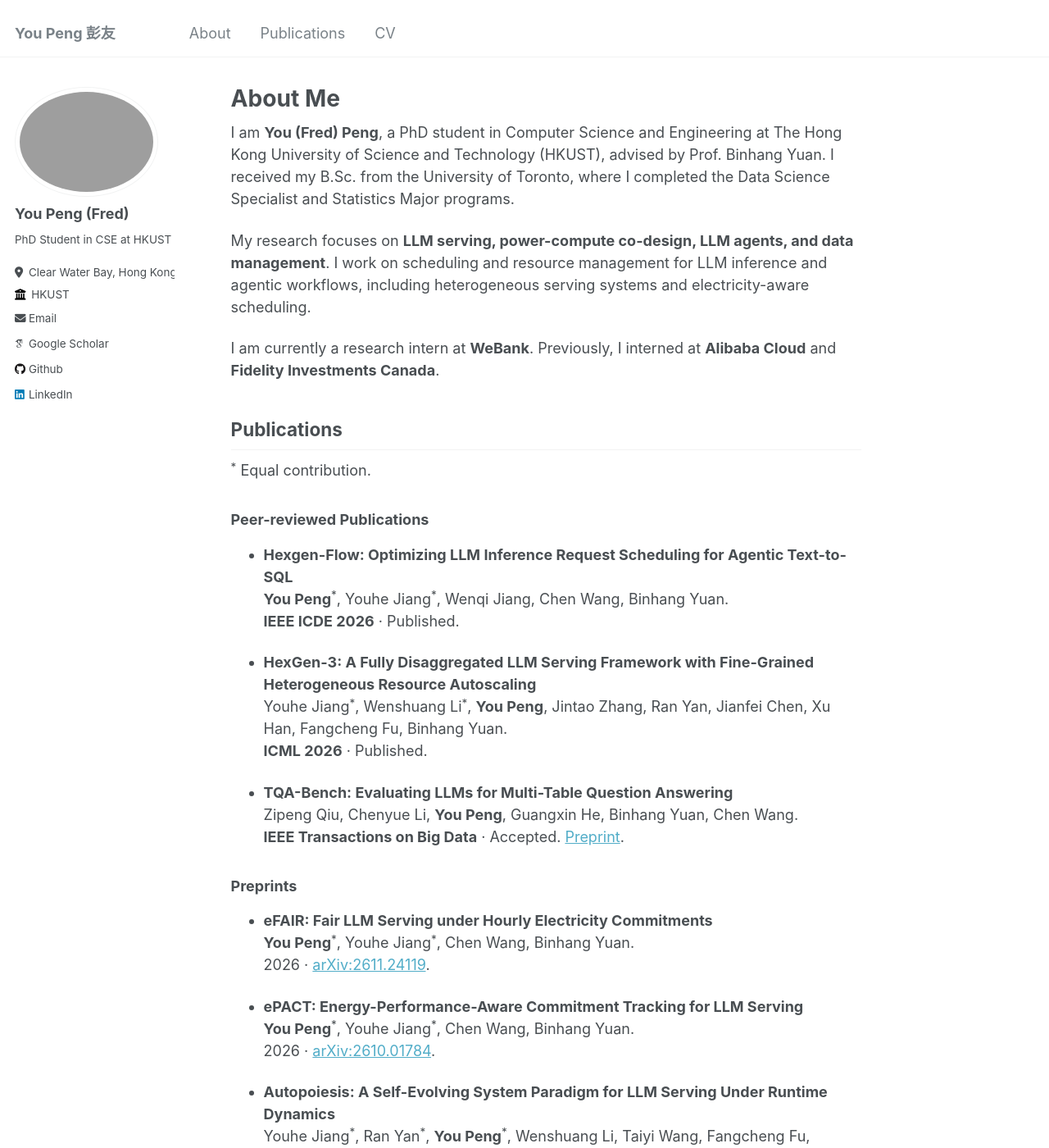
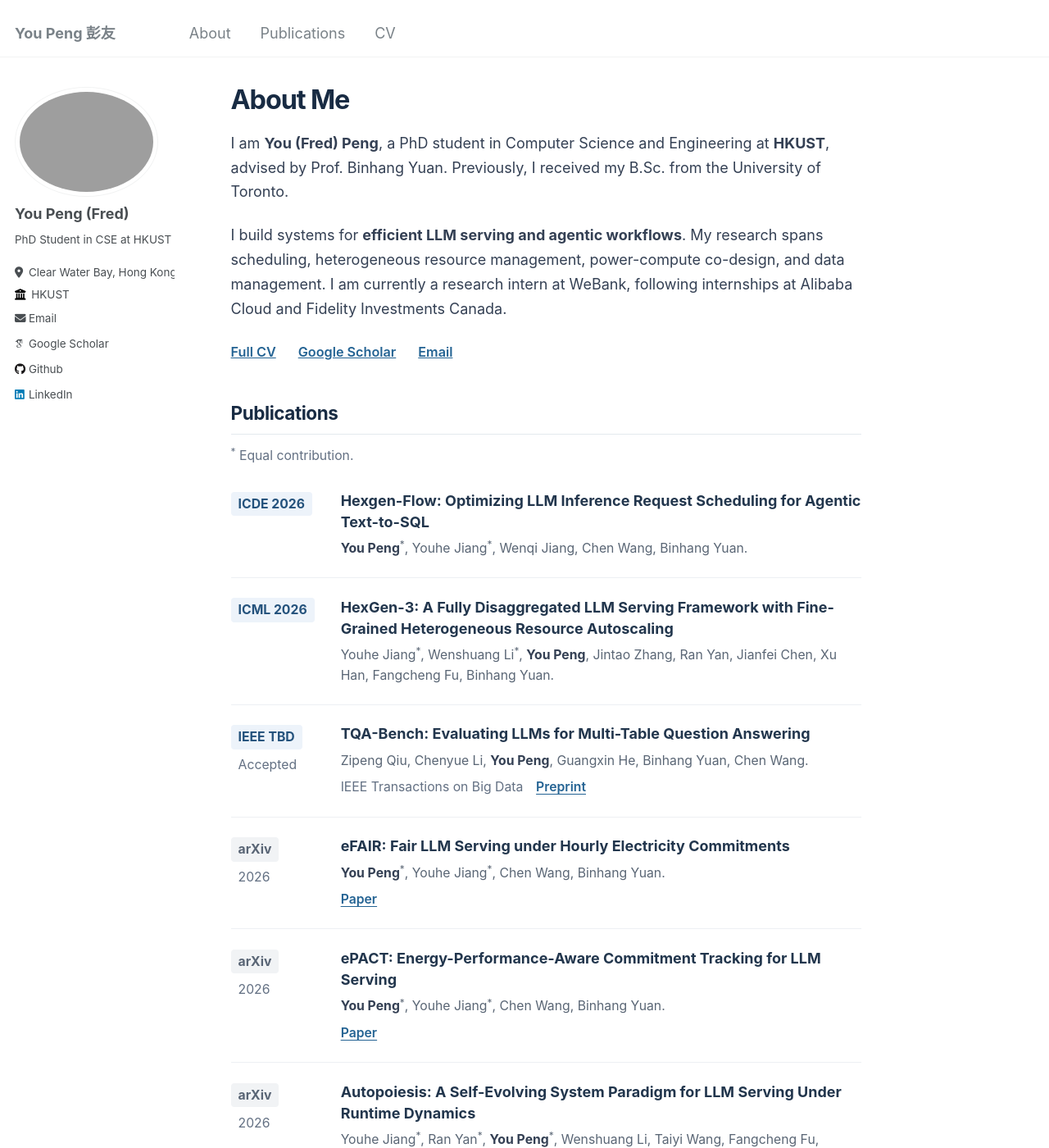
Before and after one commit to Fredooooooo/Fredooooooo.github.io, a Jekyll site: the page built from _pages/about.md, in a window 1280 px wide and 1400 px high. Shown: the whole window at 82% size. Built offline with Jekyll 4.4.1, drawn with Linux system fonts in a browser that asks for light colours; some web fonts are replaced; some of the changed text lies outside the part shown.

Commit message:
Refine academic homepage layout and unify publication list

```diff
--- /dev/null
+++ b/_includes/profile-details.html
@@ -0,0 +1,48 @@
+<section class="profile-section" aria-labelledby="experience">
+  <h2 id="experience">Experience</h2>
+  <div class="profile-entry">
+    <div class="entry-heading"><h3>WeBank</h3><span class="entry-date">Dec 2025–Present</span></div>
+    <p class="entry-role">Research Intern · Shenzhen</p>
+    <p>Scheduling agentic LLM workflows under end-to-end latency objectives, using workload traces and profiling to guide resource allocation.</p>
+  </div>
+  <div class="profile-entry">
+    <div class="entry-heading"><h3>Alibaba Cloud</h3><span class="entry-date">Jun–Oct 2025</span></div>
+    <p class="entry-role">Research Intern, Data+AI · Beijing</p>
+    <p>Scalable text deduplication in distributed cloud systems, with performance and cost evaluation across execution strategies.</p>
+  </div>
+  <div class="profile-entry">
+    <div class="entry-heading"><h3>Fidelity Investments Canada</h3><span class="entry-date">May 2022–Apr 2023</span></div>
+    <p class="entry-role">Machine Learning Analytics Intern · Ontario</p>
+    <p>Fund recommendation with ensemble models and knowledge graph features across 114 funds and 1,000+ dealers, improving top-5 recall by 10% over the prior system in day-to-day comparisons.</p>
+  </div>
+</section>
+
+<section class="profile-section" aria-labelledby="education">
+  <h2 id="education">Education</h2>
+  <div class="profile-entry">
+    <div class="entry-heading"><h3>HKUST</h3><span class="entry-date">2024–Present</span></div>
+    <p>PhD in Computer Science and Engineering<br /><span class="entry-secondary">Advisor: Prof. Binhang Yuan · CGA 3.77/4.3</span></p>
+  </div>
+  <div class="profile-entry">
+    <div class="entry-heading"><h3>University of Toronto</h3><span class="entry-date">2019–2024</span></div>
+    <p>B.Sc., Data Science Specialist &amp; Statistics Major<br /><span class="entry-secondary">CGPA 3.91/4.0</span></p>
+  </div>
+</section>
+
+<section class="profile-section" aria-labelledby="awards">
+  <h2 id="awards">Honors &amp; Awards</h2>
+  <div class="award-row"><span>HKUST RedBird Academic Excellence Award</span><span class="entry-date">2025–2026</span></div>
+  <div class="award-row"><span>University of Toronto Dean's List Scholar</span><span class="entry-date">2020–2023</span></div>
+</section>
+
+<section class="profile-section" aria-labelledby="research-projects">
+  <h2 id="research-projects">Research Projects</h2>
+  <div class="profile-entry">
+    <h3>Scientific computing infrastructure</h3>
+    <p>Participant in the National Key R&amp;D Program of China subproject on a <em>Superintelligence-Integrated Scientific Computing Service Platform</em> (2026ZD0124300).</p>
+  </div>
+  <div class="profile-entry">
+    <h3>Resource scheduling &amp; data governance</h3>
+    <p>Participant in the HKUST Shenzhen Research Institute project on intelligent computing resource scheduling and adaptive pipeline systems for complex multimodal data governance.</p>
+  </div>
+</section>
--- a/_includes/publications.md
+++ b/_includes/publications.md
@@ -1,37 +1,87 @@
-<sup>*</sup> Equal contribution.
-
-{{ include.heading | default: "###" }} Peer-reviewed Publications
-
-- **Hexgen-Flow: Optimizing LLM Inference Request Scheduling for Agentic Text-to-SQL**
-  **You Peng**<sup>*</sup>, Youhe Jiang<sup>*</sup>, Wenqi Jiang, Chen Wang, Binhang Yuan.
-  **IEEE ICDE 2026** · Published.
-
-- **HexGen-3: A Fully Disaggregated LLM Serving Framework with Fine-Grained Heterogeneous Resource Autoscaling**
-  Youhe Jiang<sup>*</sup>, Wenshuang Li<sup>*</sup>, **You Peng**, Jintao Zhang, Ran Yan, Jianfei Chen, Xu Han, Fangcheng Fu, Binhang Yuan.
-  **ICML 2026** · Published.
-
-- **TQA-Bench: Evaluating LLMs for Multi-Table Question Answering**
-  Zipeng Qiu, Chenyue Li, **You Peng**, Guangxin He, Binhang Yuan, Chen Wang.
-  **IEEE Transactions on Big Data** · Accepted. [Preprint](https://doi.org/10.48550/arXiv.2411.19504).
-
-{{ include.heading | default: "###" }} Preprints
-
-- **eFAIR: Fair LLM Serving under Hourly Electricity Commitments**
-  **You Peng**<sup>*</sup>, Youhe Jiang<sup>*</sup>, Chen Wang, Binhang Yuan.
-  2026 · [arXiv:2611.24119](https://arxiv.org/abs/2611.24119).
-
-- **ePACT: Energy-Performance-Aware Commitment Tracking for LLM Serving**
-  **You Peng**<sup>*</sup>, Youhe Jiang<sup>*</sup>, Chen Wang, Binhang Yuan.
-  2026 · [arXiv:2610.01784](https://arxiv.org/abs/2610.01784).
-
-- **Autopoiesis: A Self-Evolving System Paradigm for LLM Serving Under Runtime Dynamics**
-  Youhe Jiang<sup>*</sup>, Ran Yan<sup>*</sup>, **You Peng**<sup>*</sup>, Wenshuang Li, Taiyi Wang, Fangcheng Fu, Binhang Yuan.
-  2026 · [arXiv:2604.07144](https://arxiv.org/abs/2604.07144).
-
-- **HexAGenT: Efficient Agentic LLM Serving via Workflow- and Heterogeneity-Aware Scheduling**
-  **You Peng**<sup>*</sup>, Youhe Jiang<sup>*</sup>, Wenshuang Li, Xu Xu, Ke Zhou, Jiawei Jiang, Chen Wang, Binhang Yuan.
-  2026 · [arXiv:2605.16637](https://arxiv.org/abs/2605.16637).
-
-- **Zero-Indexing Internet Search Augmented Generation for Large Language Models**
-  Guangxin He, Zonghong Dai, Jiangcheng Zhu, Binqiang Zhao, Qicheng Hu, Chenyue Li, **You Peng**, Chen Wang, Binhang Yuan.
-  2024 · [arXiv:2411.19478](https://arxiv.org/abs/2411.19478).
+<p class="publication-note"><sup>*</sup> Equal contribution.</p>
+<ul class="publication-list">
+  <li class="publication-item">
+    <div class="paper-meta">
+      <span class="paper-badge paper-badge--published">ICDE 2026</span>
+    </div>
+    <div class="paper-content">
+      <p class="paper-title">Hexgen-Flow: Optimizing LLM Inference Request Scheduling for Agentic Text-to-SQL</p>
+      <p class="paper-authors"><strong>You Peng</strong><sup>*</sup>, Youhe Jiang<sup>*</sup>, Wenqi Jiang, Chen Wang, Binhang Yuan.</p>
+    </div>
+  </li>
+  <li class="publication-item">
+    <div class="paper-meta">
+      <span class="paper-badge paper-badge--published">ICML 2026</span>
+    </div>
+    <div class="paper-content">
+      <p class="paper-title">HexGen-3: A Fully Disaggregated LLM Serving Framework with Fine-Grained Heterogeneous Resource Autoscaling</p>
+      <p class="paper-authors">Youhe Jiang<sup>*</sup>, Wenshuang Li<sup>*</sup>, <strong>You Peng</strong>, Jintao Zhang, Ran Yan, Jianfei Chen, Xu Han, Fangcheng Fu, Binhang Yuan.</p>
+    </div>
+  </li>
+  <li class="publication-item">
+    <div class="paper-meta">
+      <span class="paper-badge paper-badge--accepted">IEEE TBD</span>
+      <span class="paper-status">Accepted</span>
+    </div>
+    <div class="paper-content">
+      <p class="paper-title">TQA-Bench: Evaluating LLMs for Multi-Table Question Answering</p>
+      <p class="paper-authors">Zipeng Qiu, Chenyue Li, <strong>You Peng</strong>, Guangxin He, Binhang Yuan, Chen Wang.</p>
+      <div class="paper-links"><span class="paper-venue">IEEE Transactions on Big Data</span><a class="paper-link" href="https://doi.org/10.48550/arXiv.2411.19504">Preprint</a></div>
+    </div>
+  </li>
+  <li class="publication-item">
+    <div class="paper-meta">
+      <span class="paper-badge paper-badge--preprint">arXiv</span>
+      <span class="paper-status">2026</span>
+    </div>
+    <div class="paper-content">
+      <p class="paper-title">eFAIR: Fair LLM Serving under Hourly Electricity Commitments</p>
+      <p class="paper-authors"><strong>You Peng</strong><sup>*</sup>, Youhe Jiang<sup>*</sup>, Chen Wang, Binhang Yuan.</p>
+      <div class="paper-links"><a class="paper-link" href="https://arxiv.org/abs/2611.24119">Paper</a></div>
+    </div>
+  </li>
+  <li class="publication-item">
+    <div class="paper-meta">
+      <span class="paper-badge paper-badge--preprint">arXiv</span>
+      <span class="paper-status">2026</span>
+    </div>
+    <div class="paper-content">
+      <p class="paper-title">ePACT: Energy-Performance-Aware Commitment Tracking for LLM Serving</p>
+      <p class="paper-authors"><strong>You Peng</strong><sup>*</sup>, Youhe Jiang<sup>*</sup>, Chen Wang, Binhang Yuan.</p>
+      <div class="paper-links"><a class="paper-link" href="https://arxiv.org/abs/2610.01784">Paper</a></div>
+    </div>
+  </li>
+  <li class="publication-item">
+    <div class="paper-meta">
+      <span class="paper-badge paper-badge--preprint">arXiv</span>
+      <span class="paper-status">2026</span>
+    </div>
+    <div class="paper-content">
+      <p class="paper-title">Autopoiesis: A Self-Evolving System Paradigm for LLM Serving Under Runtime Dynamics</p>
+      <p class="paper-authors">Youhe Jiang<sup>*</sup>, Ran Yan<sup>*</sup>, <strong>You Peng</strong><sup>*</sup>, Wenshuang Li, Taiyi Wang, Fangcheng Fu, Binhang Yuan.</p>
+      <div class="paper-links"><a class="paper-link" href="https://arxiv.org/abs/2604.07144">Paper</a></div>
+    </div>
+  </li>
+  <li class="publication-item">
+    <div class="paper-meta">
+      <span class="paper-badge paper-badge--preprint">arXiv</span>
+      <span class="paper-status">2026</span>
+    </div>
+    <div class="paper-content">
+      <p class="paper-title">HexAGenT: Efficient Agentic LLM Serving via Workflow- and Heterogeneity-Aware Scheduling</p>
+      <p class="paper-authors"><strong>You Peng</strong><sup>*</sup>, Youhe Jiang<sup>*</sup>, Wenshuang Li, Xu Xu, Ke Zhou, Jiawei Jiang, Chen Wang, Binhang Yuan.</p>
+      <div class="paper-links"><a class="paper-link" href="https://arxiv.org/abs/2605.16637">Paper</a></div>
+    </div>
+  </li>
+  <li class="publication-item">
+    <div class="paper-meta">
+      <span class="paper-badge paper-badge--preprint">arXiv</span>
+      <span class="paper-status">2024</span>
+    </div>
+    <div class="paper-content">
+      <p class="paper-title">Zero-Indexing Internet Search Augmented Generation for Large Language Models</p>
+      <p class="paper-authors">Guangxin He, Zonghong Dai, Jiangcheng Zhu, Binqiang Zhao, Qicheng Hu, Chenyue Li, <strong>You Peng</strong>, Chen Wang, Binhang Yuan.</p>
+      <div class="paper-links"><a class="paper-link" href="https://arxiv.org/abs/2411.19478">Paper</a></div>
+    </div>
+  </li>
+</ul>
--- a/_layouts/single.html
+++ b/_layouts/single.html
@@ -17,7 +17,7 @@ layout: default
 <div id="main" role="main">
   {% include sidebar.html %}
 
-  <article class="page" itemscope itemtype="http://schema.org/CreativeWork">
+  <article class="page{% if page.profile_layout %} academic-profile{% endif %}" itemscope itemtype="http://schema.org/CreativeWork">
     {% if page.title %}<meta itemprop="headline" content="{{ page.title | markdownify | strip_html | strip_newlines | escape_once }}">{% endif %}
     {% if page.excerpt %}<meta itemprop="description" content="{{ page.excerpt | markdownify | strip_html | strip_newlines | escape_once }}">{% endif %}
     {% if page.date %}<meta itemprop="datePublished" content="{{ page.date | date: "%B %d, %Y" }}">{% endif %}
--- a/_pages/about.md
+++ b/_pages/about.md
@@ -2,23 +2,24 @@
 permalink: /
 title: "About Me"
 author_profile: true
+profile_layout: true
 redirect_from:
   - /about/
   - /about.html
 ---
 
-I am **You (Fred) Peng**, a PhD student in Computer Science and Engineering at The Hong Kong University of Science and Technology (HKUST), advised by Prof. Binhang Yuan. I received my B.Sc. from the University of Toronto, where I completed the Data Science Specialist and Statistics Major programs.
+I am **You (Fred) Peng**, a PhD student in Computer Science and Engineering at **HKUST**, advised by Prof. Binhang Yuan. Previously, I received my B.Sc. from the University of Toronto.
 
-My research focuses on **LLM serving, power-compute co-design, LLM agents, and data management**. I work on scheduling and resource management for LLM inference and agentic workflows, including heterogeneous serving systems and electricity-aware scheduling.
+I build systems for **efficient LLM serving and agentic workflows**. My research spans scheduling, heterogeneous resource management, power-compute co-design, and data management. I am currently a research intern at WeBank, following internships at Alibaba Cloud and Fidelity Investments Canada.
 
-I am currently a research intern at **WeBank**. Previously, I interned at **Alibaba Cloud** and **Fidelity Investments Canada**.
+<p class="profile-links"><a href="{{ '/cv/' | relative_url }}">Full CV</a><a href="{{ site.author.googlescholar }}">Google Scholar</a><a href="mailto:{{ site.author.email }}">Email</a></p>
 
 ## Publications
 
 {% include publications.md %}
 
-{% include resume-details.md %}
+{% include profile-details.html %}
 
 ## Beyond Research
 
-I enjoy fencing, badminton, movies, and R&B music. *Interstellar* is one of my favorite films. I am also interested in FinTech and am a CFA Level II candidate.
+Outside research, I enjoy fencing, badminton, movies, and R&B music. *Interstellar* is one of my favorite films.
--- /dev/null
+++ b/_sass/_profile.scss
@@ -0,0 +1,115 @@
+/* Shared presentation for the academic homepage, publications, and CV. */
+.academic-profile {
+  color: #344054;
+
+  .page__title {
+    color: #182b43;
+    font-size: 1.8rem;
+    letter-spacing: -0.035em;
+    margin-bottom: 1.2rem;
+  }
+
+  .page__content {
+    line-height: 1.65;
+
+    h2 {
+      margin-top: 2.6rem;
+      margin-bottom: 1.1rem;
+      padding-bottom: 0.65rem;
+      font-size: 1.25rem;
+      letter-spacing: -0.02em;
+      color: #182b43;
+      border-bottom-color: #e4e9ee;
+    }
+
+    a { color: #246393; }
+    a:hover { color: #163d5b; }
+    a:focus-visible { outline: 2px solid #246393; outline-offset: 4px; }
+
+    .profile-links {
+      display: flex;
+      flex-wrap: wrap;
+      gap: 0.65rem 1.5rem;
+      margin: 1.4rem 0 0;
+      font-size: 0.9rem;
+      font-weight: 600;
+    }
+
+    .publication-note {
+      margin: -0.35rem 0 0.35rem;
+      color: #637083;
+      font-size: 0.875rem;
+    }
+
+    .publication-list {
+      margin: 0;
+      padding: 0;
+      list-style: none;
+    }
+
+    .publication-item {
+      display: grid;
+      grid-template-columns: 6.4rem minmax(0, 1fr);
+      gap: 1.05rem;
+      margin: 0;
+      padding: 1.25rem 0;
+      border-bottom: 1px solid #edf0f3;
+
+      &:last-child { border-bottom: 0; padding-bottom: 0; }
+    }
+
+    .paper-meta {
+      display: flex;
+      align-items: flex-start;
+      flex-direction: column;
+      gap: 0.35rem;
+      padding-top: 0.1rem;
+    }
+
+    .paper-badge {
+      display: inline-block;
+      padding: 0.17rem 0.5rem;
+      border-radius: 4px;
+      background: #edf3fa;
+      color: #24527c;
+      font-size: 0.875rem;
+      font-weight: 650;
+      line-height: 1.5;
+      white-space: nowrap;
+    }
+
+    .paper-badge--preprint { background: #f1f3f5; color: #596575; }
+    .paper-status { padding-left: 0.5rem; font-size: 0.875rem; color: #637083; }
+    .paper-title { margin: 0 0 0.35rem; font-size: 1rem; font-weight: 650; line-height: 1.45; color: #22364d; }
+    .paper-authors { margin: 0; font-size: 0.875rem; line-height: 1.6; color: #5a6675; }
+    .paper-authors strong { color: #344054; font-weight: 650; }
+    .paper-links { display: flex; flex-wrap: wrap; gap: 0.3rem 0.875rem; margin-top: 0.4rem; font-size: 0.875rem; }
+    .paper-venue { color: #637083; }
+    .paper-link { font-weight: 600; text-underline-offset: 3px; }
+
+    .profile-entry {
+      margin: 0 0 1.35rem;
+      h3 { margin: 0; color: #22364d; font-size: 1rem; line-height: 1.5; }
+      p { margin: 0.2rem 0 0; font-size: 0.92rem; }
+      .entry-role { margin: 0.1rem 0 0.35rem; color: #637083; font-size: 0.875rem; }
+    }
+
+    .entry-heading, .award-row { display: flex; justify-content: space-between; align-items: baseline; gap: 0.3rem 1rem; }
+    .entry-date { flex-shrink: 0; color: #637083; font-size: 0.875rem; font-variant-numeric: tabular-nums; }
+    .entry-secondary { color: #637083; font-size: 0.875rem; }
+    .award-row { margin: 0 0 0.65rem; font-size: 0.92rem; }
+    [id] { scroll-margin-top: 5rem; }
+  }
+
+  @media (max-width: 600px) {
+    .page__content {
+      .publication-item { grid-template-columns: minmax(0, 1fr); gap: 0.65rem; padding: 1.15rem 0; }
+      .paper-meta { flex-direction: row; align-items: center; gap: 0.5rem; padding: 0; }
+      .paper-status { padding: 0; font-size: 0.875rem; }
+      .paper-badge, .paper-links, .publication-note, .entry-date { font-size: 0.875rem; }
+      .entry-heading, .award-row { flex-wrap: wrap; gap: 0.1rem 0.75rem; }
+      .profile-entry p, .award-row { font-size: 1rem; }
+      .profile-entry .entry-role, .entry-secondary { font-size: 0.875rem; }
+    }
+  }
+}
--- a/assets/css/main.scss
+++ b/assets/css/main.scss
@@ -39,3 +39,4 @@
 @import "vendor/font-awesome/brands";
 @import "vendor/magnific-popup/magnific-popup";
 @import "print";
+@import "profile";
```
Also changed, not shown: _pages/cv.md (+1 -0 lines), _pages/publications.md (+2 -1 lines).
